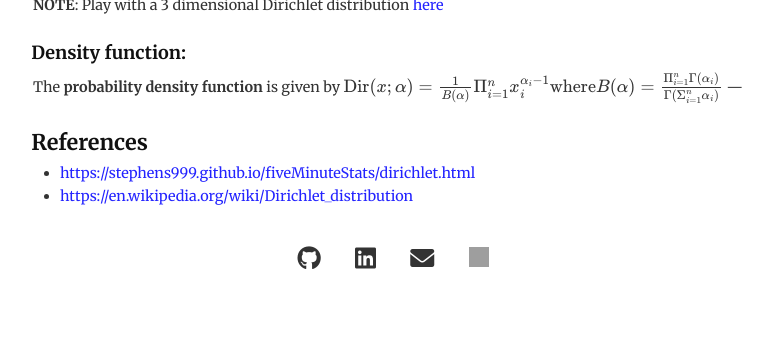
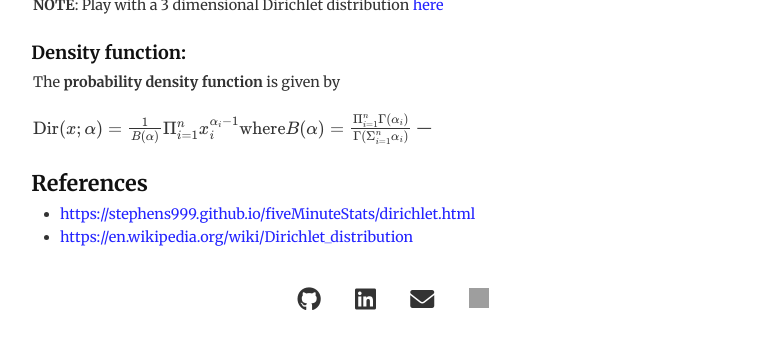
Before and after one commit to dannyrichy/dannyrichy.github.io, a Jekyll site: the page built from docs/_notes/dirichlet_distribution.md, in a window 1280 px wide, cut to the strip 655-1080 px from the top of the page. Shown: the top 349 px of the strip, without its empty margins (247-1020 px from the left). Built offline with Jekyll 4.4.1, drawn with Linux system fonts in a browser that asks for light colours; formulas are drawn with MathJax 3; grey boxes are pictures that could not be loaded.

Commit message:
dir distribution

```diff
--- a/docs/_notes/dirichlet_distribution.md
+++ b/docs/_notes/dirichlet_distribution.md
@@ -16,8 +16,9 @@
 
 #### Density function:
 The **probability density function** is given by
+
 $$
-\text{Dir}(x;\mathbf{\alpha}) = \frac{1}{B(\mathbf{\alpha})} \Pi_{i=1}^{n} x_i^{\alpha_i-1}
+\text{Dir}(x;\mathbf{\alpha}) = \frac{1}{B(\mathbf{\alpha})} \Pi_{i=1}^{n} x_i^{\alpha_i-1} \\
 \text{where} B(\mathbf{\alpha}) = \frac{\Pi_{i=1}^{n}\Gamma(\alpha_i)}{\Gamma(\Sigma_{i=1}^{n} \alpha_i)}
 $$
 ---
```
